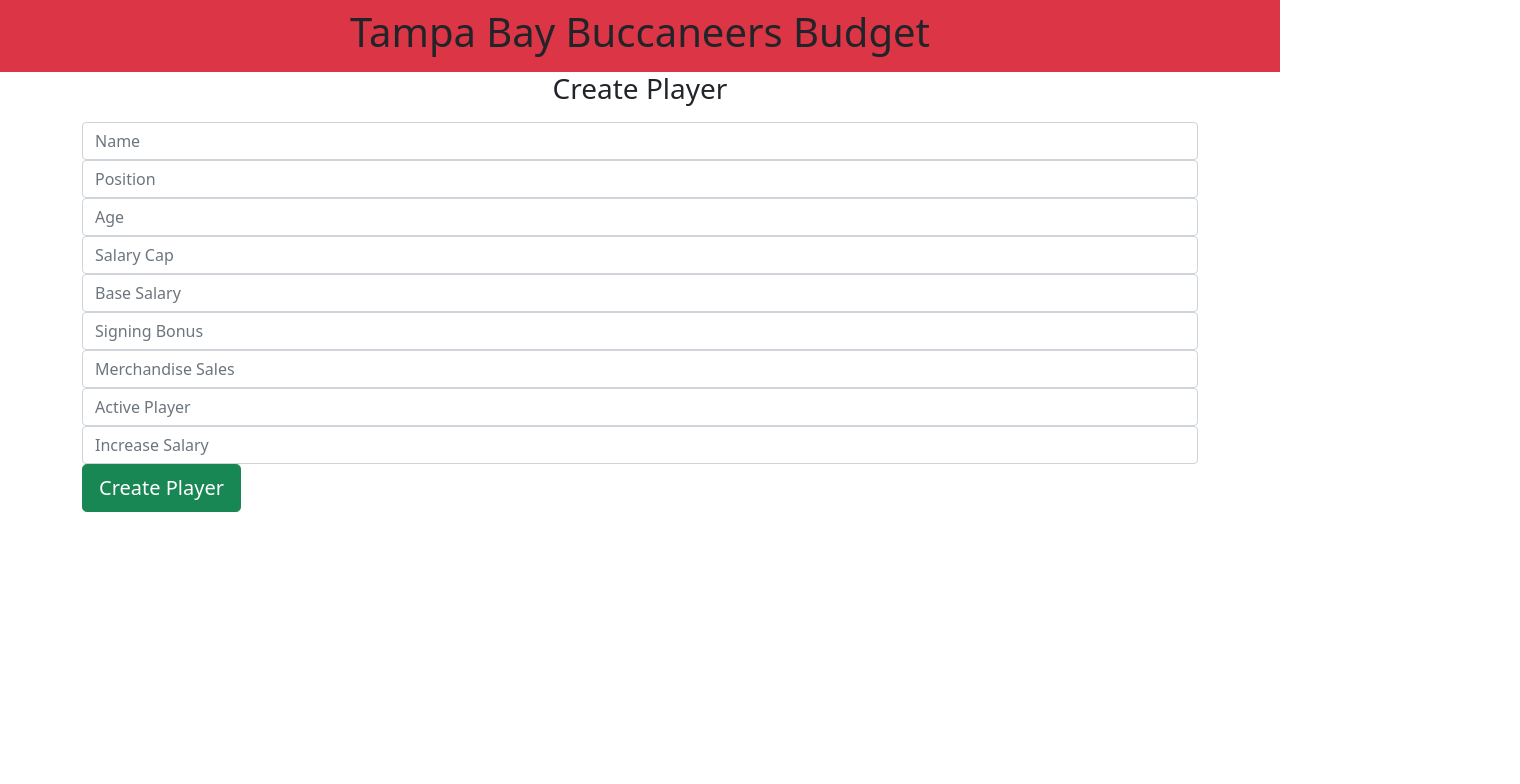
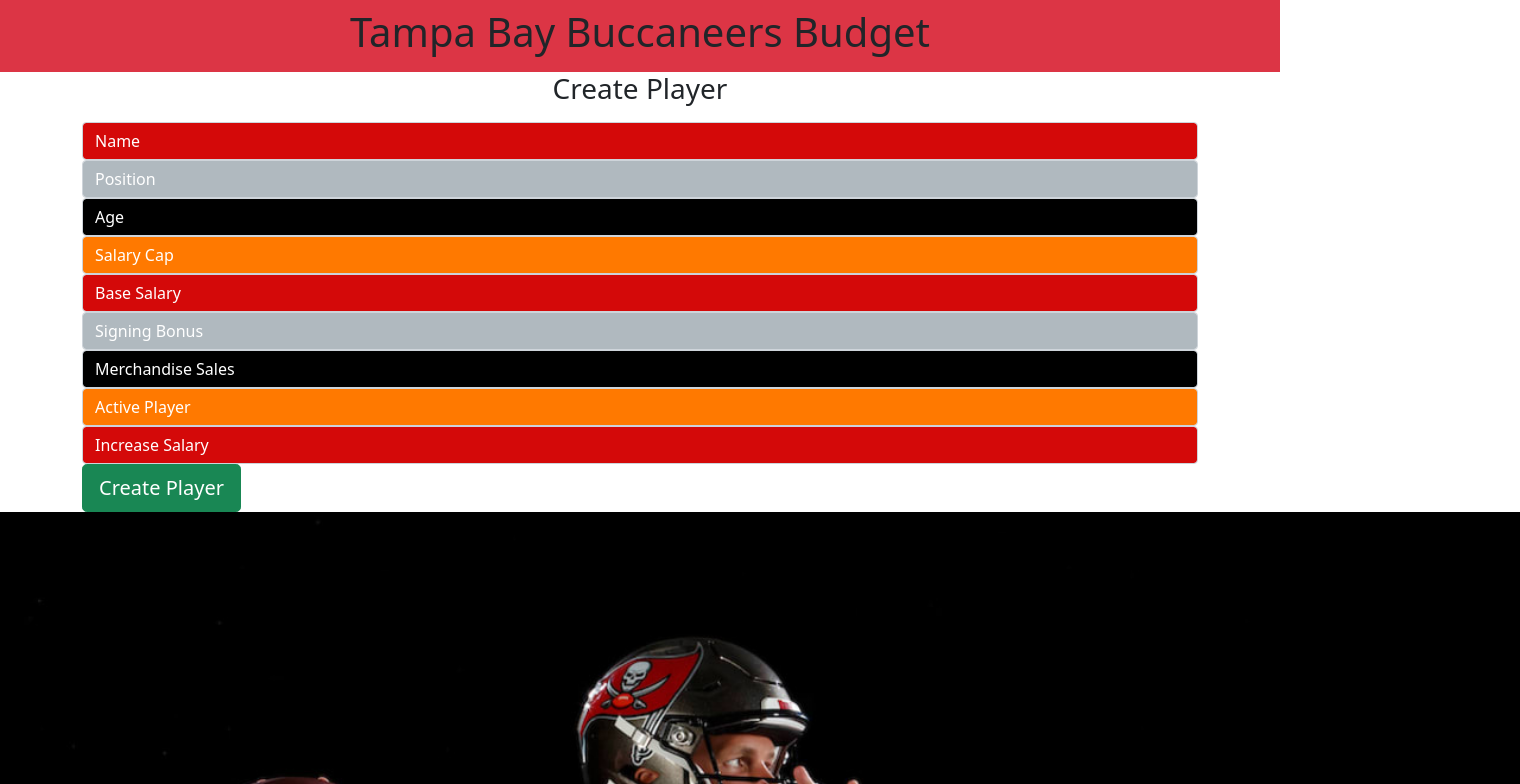
Before and after one commit to Jorvul/TB-Buccaneers-BudgetP2, an Angular app: page /create-employee in a window 1280 px wide. Shown: the top 784 px of the page, 1520 px wide, since content can reach past the window. Built offline with nearby package versions, Linux system fonts and the light colour scheme.

Commit message:
added styles to create-player page

```diff
--- a/src/app/employee-create/employee-create.component.css
+++ b/src/app/employee-create/employee-create.component.css
@@ -0,0 +1,3 @@
+::placeholder{
+    color: white;
+}
--- a/src/app/employee-create/employee-create.component.html
+++ b/src/app/employee-create/employee-create.component.html
@@ -1,36 +1,37 @@
 
-<div class="container custom-container">
+<div class="container custom-container mb--1 p--1">
     <div class="col-md-12">
       <h3 class="mb-3 text-center">Create Player</h3>
       <div class="form-group">
-        <input type="text" [(ngModel)]="employeeDetails.name" class="form-control" placeholder="Name">
+        <input type="text" style="color: white;" [(ngModel)]="employeeDetails.name" class="form-control" style="background-color: #d40909" placeholder="Name">
       </div>
       <div class="form-group">
-        <input type="text" [(ngModel)]="employeeDetails.position" class="form-control" placeholder="Position">
+        <input type="text" [(ngModel)]="employeeDetails.position" class="form-control" style="background-color: #b0b9bf" placeholder="Position">
       </div>
       <div class="form-group">
-        <input type="text" [(ngModel)]="employeeDetails.age" class="form-control" placeholder="Age">
+        <input type="text" [(ngModel)]="employeeDetails.age" class="form-control" style="background-color: #000000;" placeholder="Age">
       </div>
       <div class="form-group">
-        <input type="text" [(ngModel)]="employeeDetails.cap" class="form-control" placeholder="Salary Cap">
+        <input type="text" [(ngModel)]="employeeDetails.cap" class="form-control" style="background-color: #ff7900;" placeholder="Salary Cap">
       </div>
       <div class="form-group">
-        <input type="text" [(ngModel)]="employeeDetails.base" class="form-control" placeholder="Base Salary">
+        <input type="text" [(ngModel)]="employeeDetails.base" class="form-control" style="background-color: #d40909;" placeholder="Base Salary">
       </div>
       <div class="form-group">
-        <input type="text" [(ngModel)]="employeeDetails.bonus" class="form-control" placeholder="Signing Bonus">
+        <input type="text" [(ngModel)]="employeeDetails.bonus" class="form-control" style="background-color: #b0b9bf;" placeholder="Signing Bonus">
       </div>
       <div class="form-group">
-        <input type="text" [(ngModel)]="employeeDetails.merchandise" class="form-control" placeholder="Merchandise Sales">
+        <input type="text" [(ngModel)]="employeeDetails.merchandise" class="form-control" style="background-color: #000000;" placeholder="Merchandise Sales">
       </div>
       <div class="form-group">
-        <input type="text" [(ngModel)]="employeeDetails.active" class="form-control" placeholder="Active Player">
+        <input type="text" [(ngModel)]="employeeDetails.active" class="form-control" style="background-color: #ff7900;" placeholder="Active Player">
       </div>
       <div class="form-group">
-        <input type="text" [(ngModel)]="employeeDetails.salary_increase" class="form-control" placeholder="Increase Salary">
+        <input type="text" [(ngModel)]="employeeDetails.salary_increase" class="form-control" style="background-color: #d40909;" placeholder="Increase Salary">
       </div>
       <div class="form-group">
+        </div>
         <button class="btn btn-success btn-lg btn-block" (click)="addEmployee(employeeDetails)">Create Player</button>
-      </div>
     </div>
   </div>
+  <img src="../assets/bucos.jpg" width="1520">
--- a/src/app/login-page/login-page.component.html
+++ b/src/app/login-page/login-page.component.html
@@ -1,5 +1,5 @@
 <nav style="background-color: black;">
-  <button class="btn btn-primary" style="border-color: red; background-color: black;" data-bs-toggle="modal" data-bs-target="#exampleModal" type="button">Login</button>
+  <button class="btn btn-primary align-content center" style="border-color: red; background-color: black;" data-bs-toggle="modal" data-bs-target="#exampleModal" type="button">Login</button>
 </nav>
 <div>
   <img src="../assets/bucs.jpg" width="1520">
```
Also changed, not shown: src/assets/buccs.jpg (added), src/assets/bucos.jpg (added).
